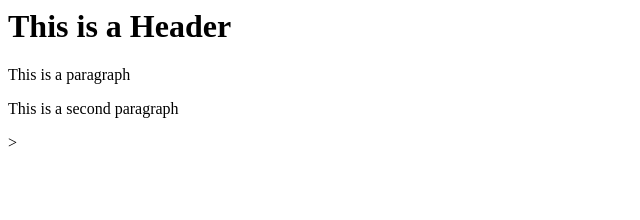
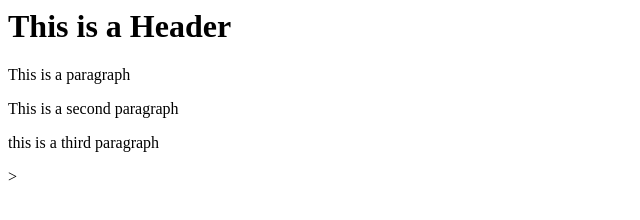
Before and after one commit to RickeyCWQ/git-test, a website: page index.html in a window 1280 px wide. Shown: the whole page, without its empty margins (0-640 px from the left). Drawn offline with Linux system fonts and the light colour scheme.

Commit message:
forth commit

```diff
--- a/index.html
+++ b/index.html
@@ -5,5 +5,6 @@
     <h1>This is a Header</h1>
     <p>This is a paragraph</p>
     <p>This is a second paragraph</p>
+    <p>this is a third paragraph</p>
 </body>
 </html>>
```
Also changed, not shown: package.json (added, +24 -0 lines), 2 other files.
